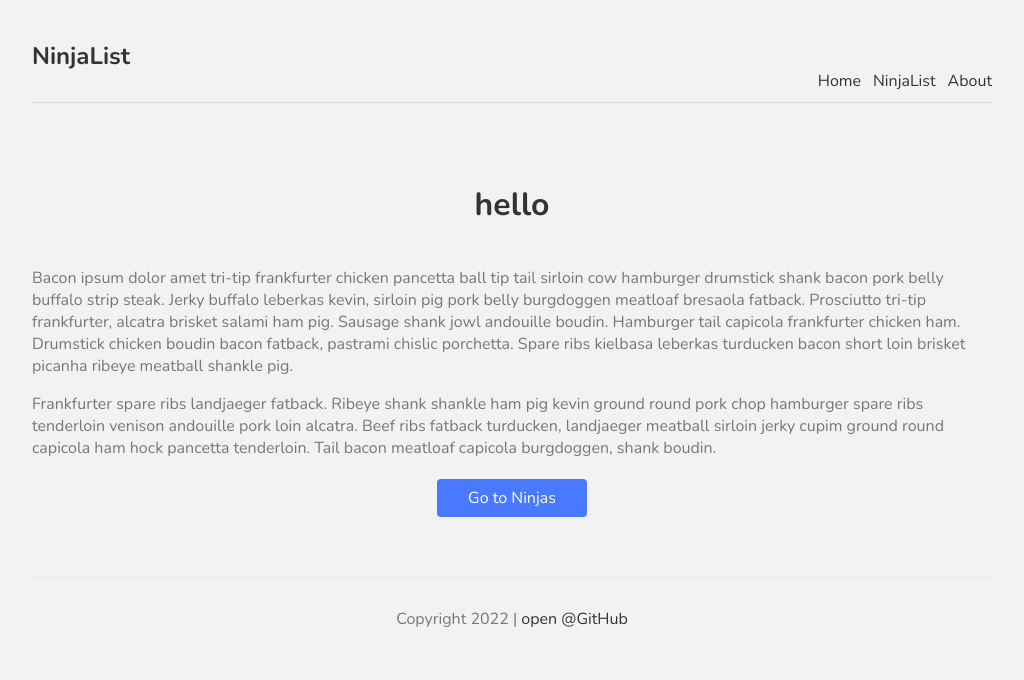
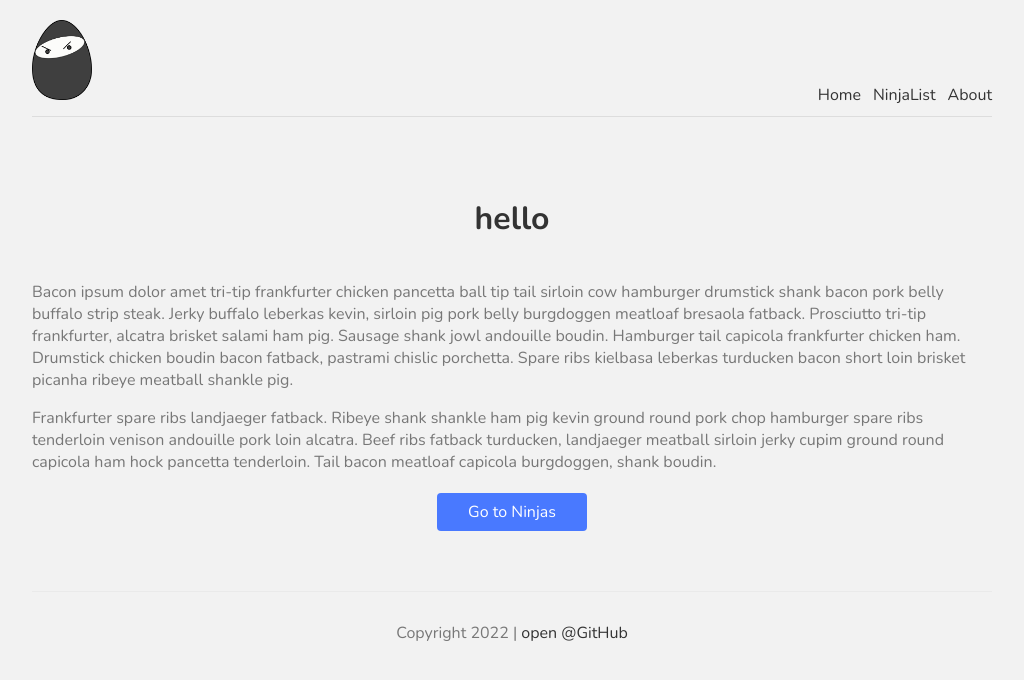
Before and after one commit to time85/nextjs-ninjalist, a Next.js app: page / in a window 1280 px wide. Shown: the top 680 px of the page, without its empty margins (128-1152 px from the left). Built offline with nearby package versions, Linux system fonts and the light colour scheme.

Commit message:
add logo as image;

```diff
--- a/components/Navbar.js
+++ b/components/Navbar.js
@@ -1,10 +1,11 @@
 import Link from 'next/link';
+import Image from 'next/image'
 
 function Navbar(props) {
     return (
         <nav>
             <div className="logo">
-                <h1>NinjaList</h1>
+                <Image alt="ninja-list" title="ninja-list"  src="/ninja.png" width={60} height={80}/>
             </div>
             <Link href="/"><a>Home</a></Link>
             <Link href="/ninjas"><a>NinjaList</a></Link>
```
Also changed, not shown: public/ninja.png (added), public/vercel.svg (deleted).
